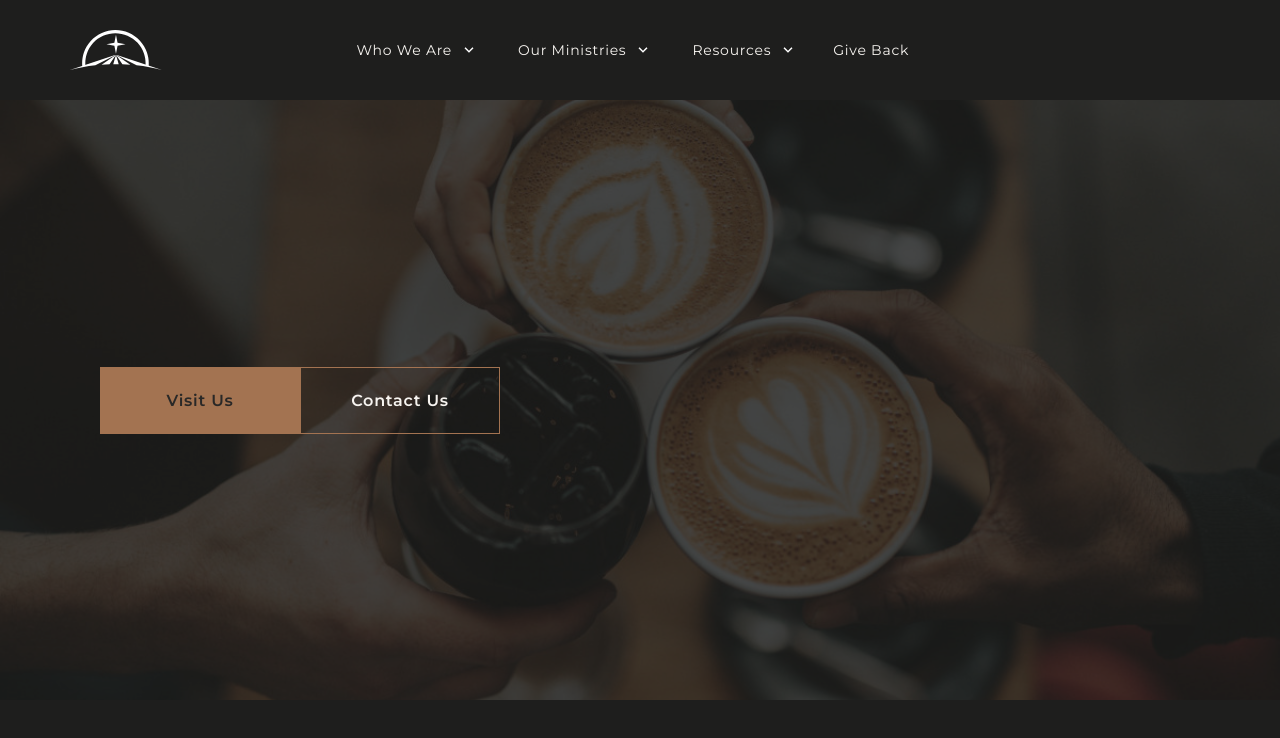
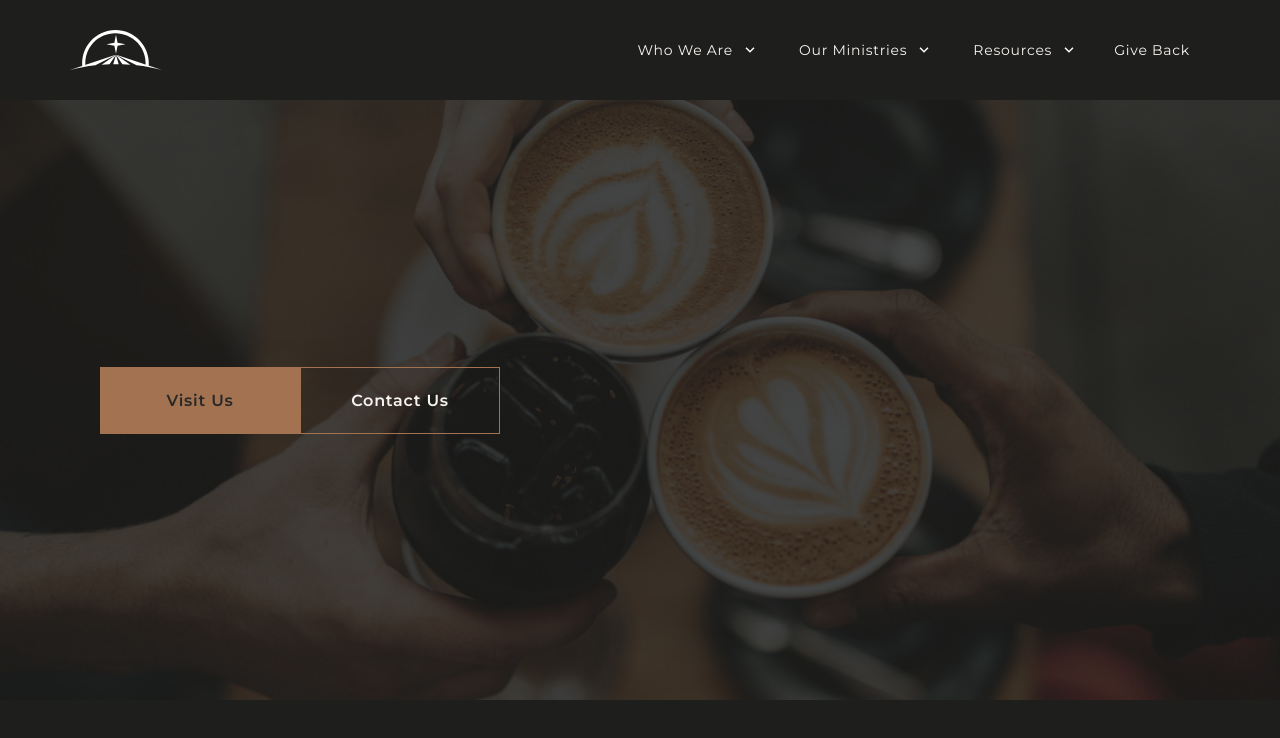
Before and after one commit to GTCAG/new-gtc, a React (Create React App) app: page /test in a window 1280 px wide. Shown: the top 738 px of the page. Built offline with nearby package versions, Linux system fonts and the light colour scheme.

Commit message:
Some small code changes for testing

```diff
--- a/src/App.tsx
+++ b/src/App.tsx
@@ -1,18 +1,31 @@
 import React from "react";
 import { Route } from "react-router-dom";
+import NavBar from "./components/atoms/NavBar";
 import HomePage from "./components/pages/HomePage";
 import TestPage from "./components/pages/TestPage";
+import styled from "styled-components";
+
+const AppRoot = styled.div`
+  width: 100%;
+  height: 100%;
+
+  display: flex;
+  justify-content: center;
+  align-items: center;
+  flex-direction: column;
+`;
 
 function App() {
   return (
-    <div>
+    <AppRoot>
+      <NavBar />
       <Route exact path="/">
         <HomePage />
       </Route>
       <Route exact path="/test">
         <TestPage />
       </Route>
-    </div>
+    </AppRoot>
   );
 }
 
--- a/src/components/atoms/NavBar.tsx
+++ b/src/components/atoms/NavBar.tsx
@@ -56,9 +56,9 @@ const Root = styled.div`
 
   user-select: none;
 
-  @media (max-width: ${({ theme }) => theme.breakPoints.desktop}) {
-    justify-content: space-between;
-  }
+  justify-content: space-between;
+  // @media (max-width: ${({ theme }) => theme.breakPoints.desktop}) {
+  // }
 `;
 
 const Logo = styled.img`
--- a/src/components/pages/HomePage.tsx
+++ b/src/components/pages/HomePage.tsx
@@ -1,12 +1,21 @@
 import React from "react";
 import styled from "styled-components";
+import PageHeader from "../atoms/PageHeader";
 
 interface HomePageProps {}
 
-const Root = styled.div``;
+const Root = styled.div`
+  width: 100%;
+`;
 
 const HomePage: React.FC<HomePageProps> = () => {
-  return <Root> </Root>;
+  return (
+    <Root>
+      <PageHeader
+        bgLoad={() => console.log("Loaded Home Page")}
+        alignItems={"flex-start"}></PageHeader>
+    </Root>
+  );
 };
 
 export default HomePage;
--- a/src/components/pages/TestPage.tsx
+++ b/src/components/pages/TestPage.tsx
@@ -23,7 +23,7 @@ const MarginHeader = styled.div`
 const TestPage: React.FC = () => {
   return (
     <Root>
-      <NavBar />
+      {/* <NavBar /> */}
       <PageHeader
         alignItems="flex-start"
         img={testImg}
```
